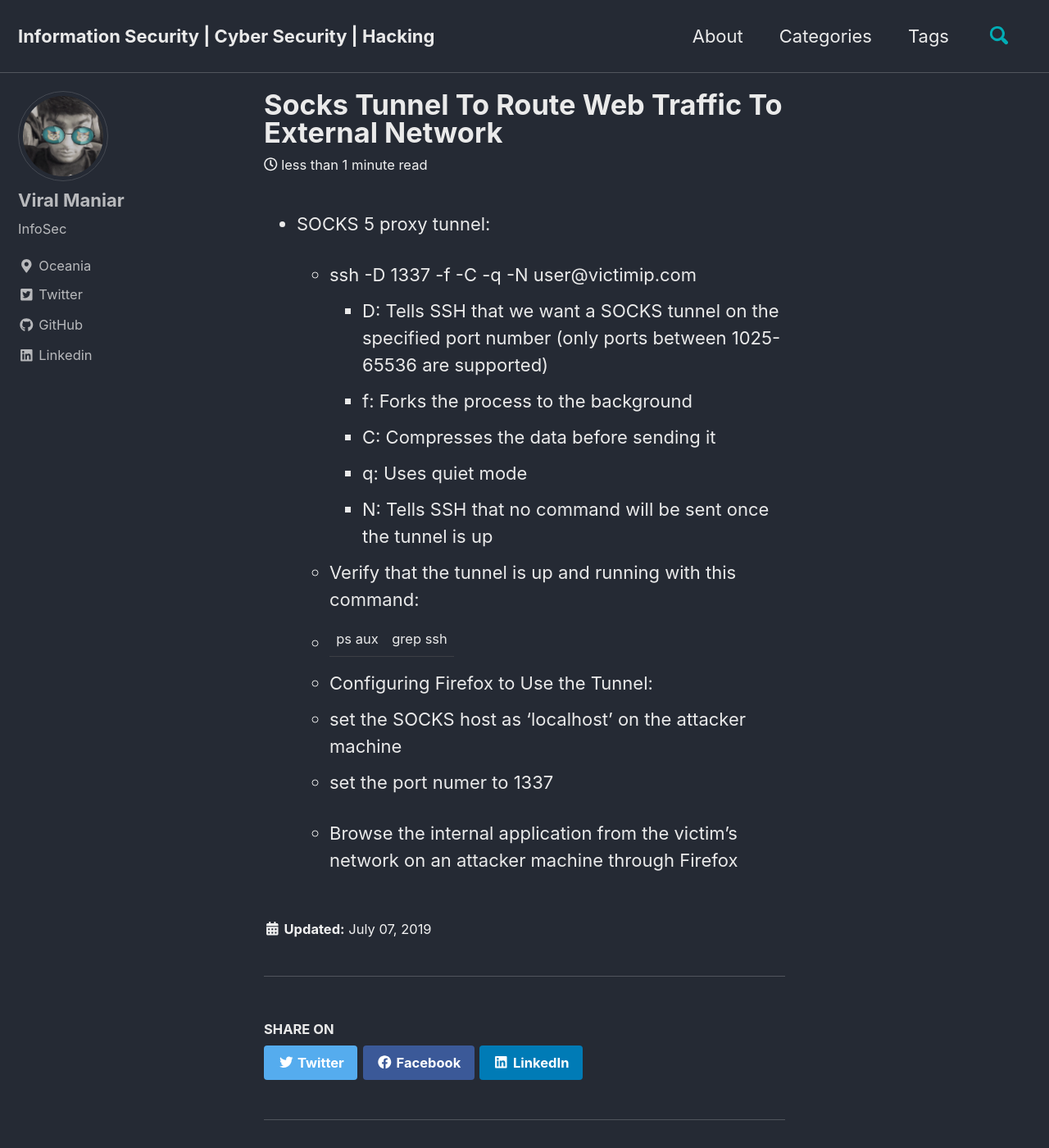
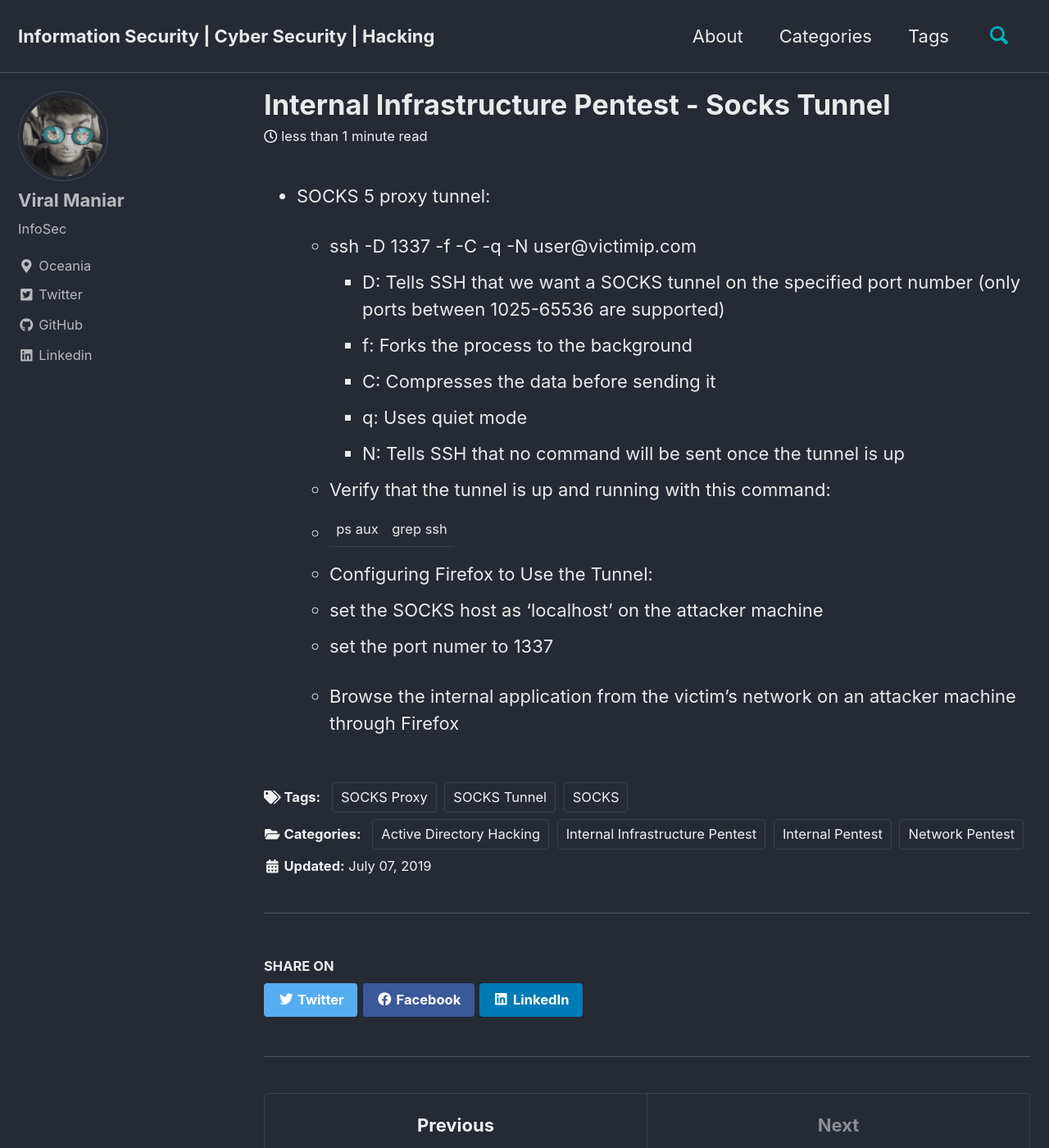
Before and after one commit to Viralmaniar/viralmaniar.github.io, a Jekyll site: the page built from _posts/2019-07-07-Socks-tunnel-to-route-web-traffic-to-external-network.md, in a window 1280 px wide and 1400 px high. Shown: the whole window at 82% size. Built offline with Jekyll 4.4.1, drawn with Linux system fonts in a browser that asks for light colours; cached includes are drawn as plain includes; nearby versions of some CDN libraries.

Commit message:
Update 2019-07-07-Socks-tunnel-to-route-web-traffic-to-external-network.md

```diff
--- a/_posts/2019-07-07-Socks-tunnel-to-route-web-traffic-to-external-network.md
+++ b/_posts/2019-07-07-Socks-tunnel-to-route-web-traffic-to-external-network.md
@@ -1,3 +1,22 @@
+---
+layout: single
+classes: wide
+author_profile: true
+read_time: true
+share: true
+related: true
+title:  "Internal Infrastructure Pentest - Socks Tunnel"
+date:   2019-07-07 16:15:00 +1000
+categories:
+  - Internal Pentest
+  - Internal Infrastructure Pentest
+  - Network Pentest
+  - Active Directory Hacking
+tags:
+  - SOCKS
+  - SOCKS Tunnel
+  - SOCKS Proxy
+---
 - SOCKS 5 proxy tunnel:
 
   - ssh -D 1337 -f -C -q -N user@victimip.com
```
